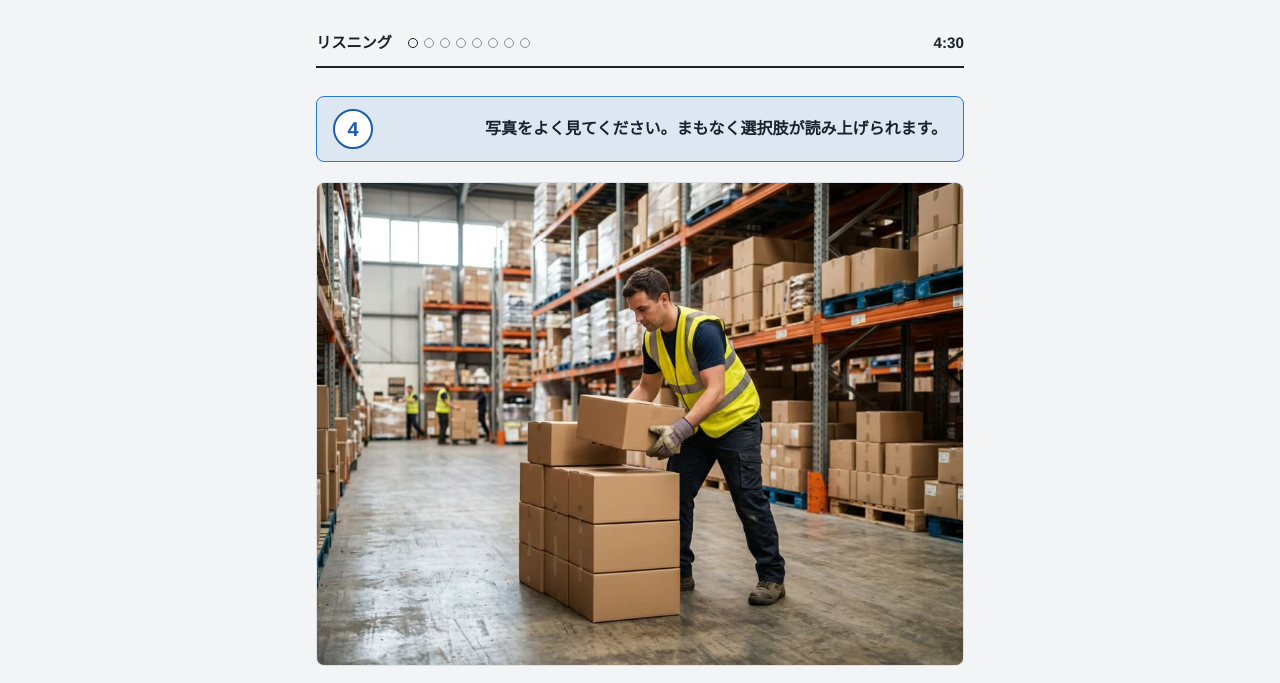
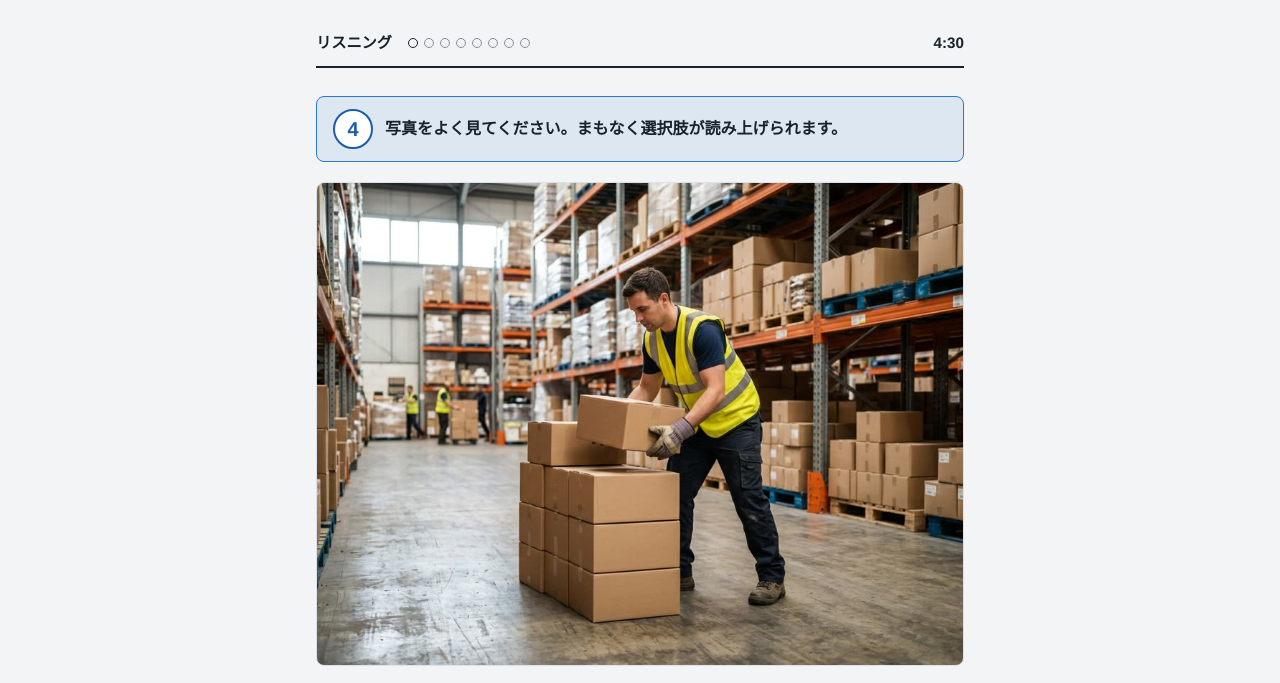
Before and after one commit to shuheilocale/toeic-score-estimator, a website with bundled scripts: page index.html in a window 1280 px wide. Both pictures are taken after a click on the button "テストを始める". Shown: the part 55-738 px from the top of the page. Built offline with nearby package versions, Linux system fonts and the light colour scheme.

Commit message:
プレビュー中の案内文が右寄せになる問題を修正
音声パネルのjustify-content: space-betweenにより、再再生ボタンが
隠れるプレビュー中は丸数字と案内文が左右両端に振られていた。
案内文にflex: 1を与えて中央領域を左寄せで占めるようにした。

Co-Authored-By: Claude Fable 5 <noreply@anthropic.com>
Claude-Session: https://claude.ai/code/session_011ZzKgfBs4ZeJdBsMdsN6FR

```diff
--- a/css/style.css
+++ b/css/style.css
@@ -307,7 +307,13 @@ button {
   padding: 12px 16px;
   margin-bottom: 20px;
 }
-.audio-state { font-size: 0.9rem; color: var(--ink-2); }
+.audio-state {
+  font-size: 0.9rem;
+  color: var(--ink-2);
+  flex: 1;              /* 中央領域を占めて左寄せにする(space-betweenで右に流れない) */
+  min-width: 60%;
+  text-align: left;
+}
 .audio-state.speaking { color: var(--accent-deep); font-weight: 600; }
 
 /* 再生前の準備時間: パネルを強調し、カウントダウンの丸数字を出す */
```
